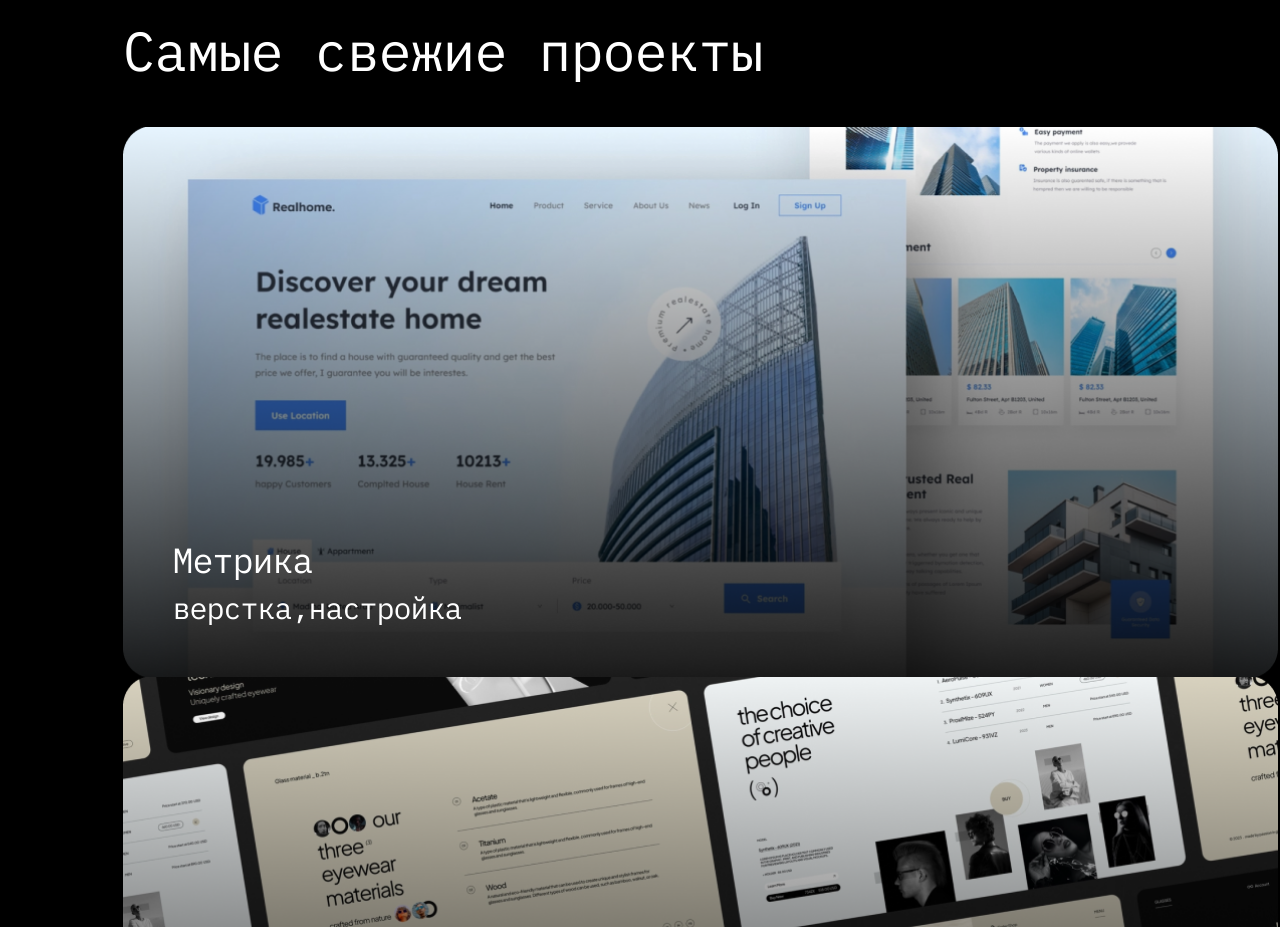
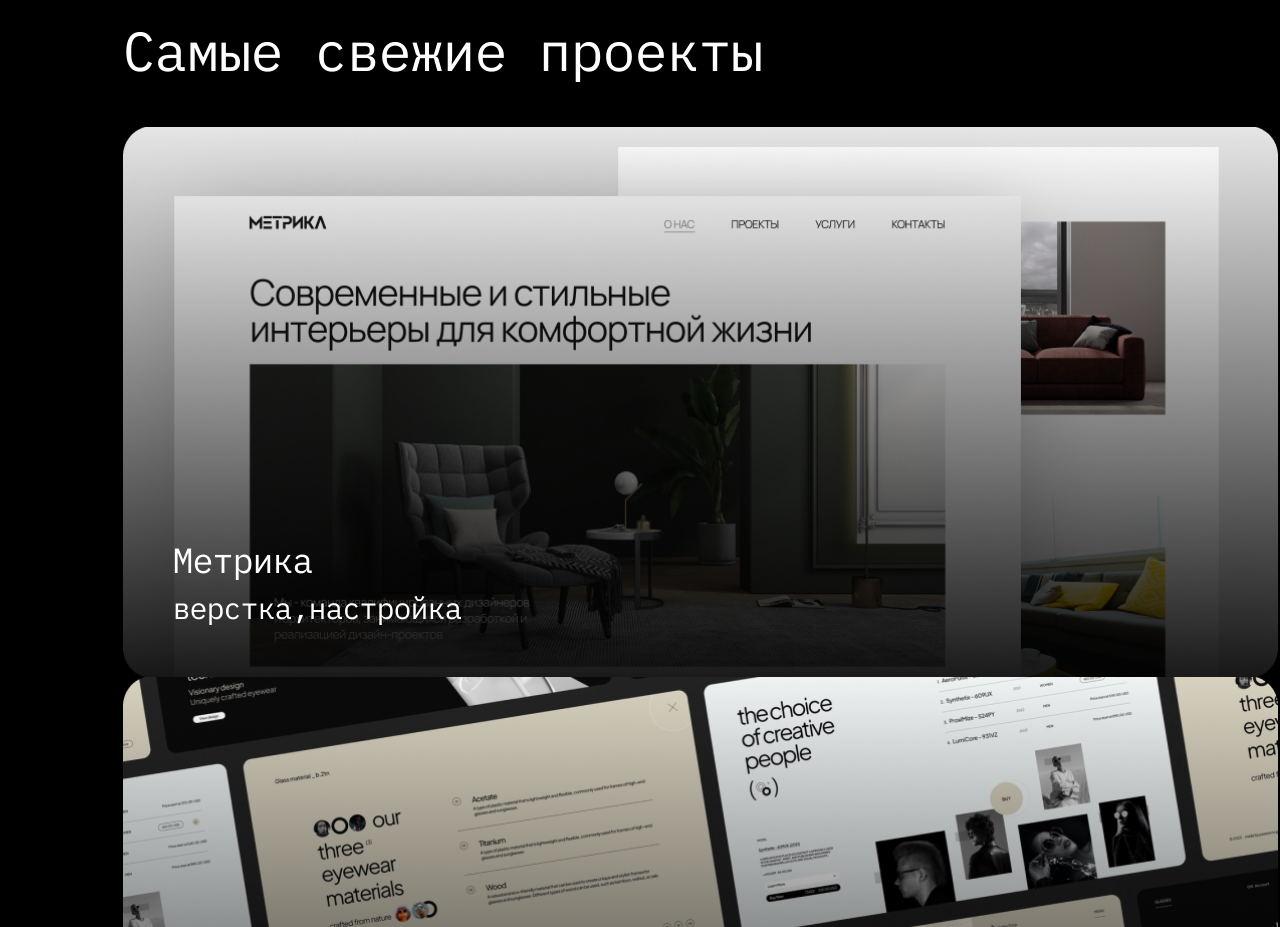
Before and after one commit to AleksBerezhnoy/site-portfolio, a plain HTML site: page index.html in a window 1280 px wide. Shown: the part 900-1827 px from the top of the page. Drawn offline with Linux system fonts and the light colour scheme.

Commit message:
Update styles.css

```diff
--- a/styles/styles.css
+++ b/styles/styles.css
@@ -101,7 +101,7 @@ body {
     position: relative;
     width: 100%;
     height: 550px;
-    background-image: url(../recources/Realhome.png);
+    background-image: url(../recources/metrika.png);
     background-repeat: no-repeat;
     background-size: cover;
     background-position: 50%;
```
